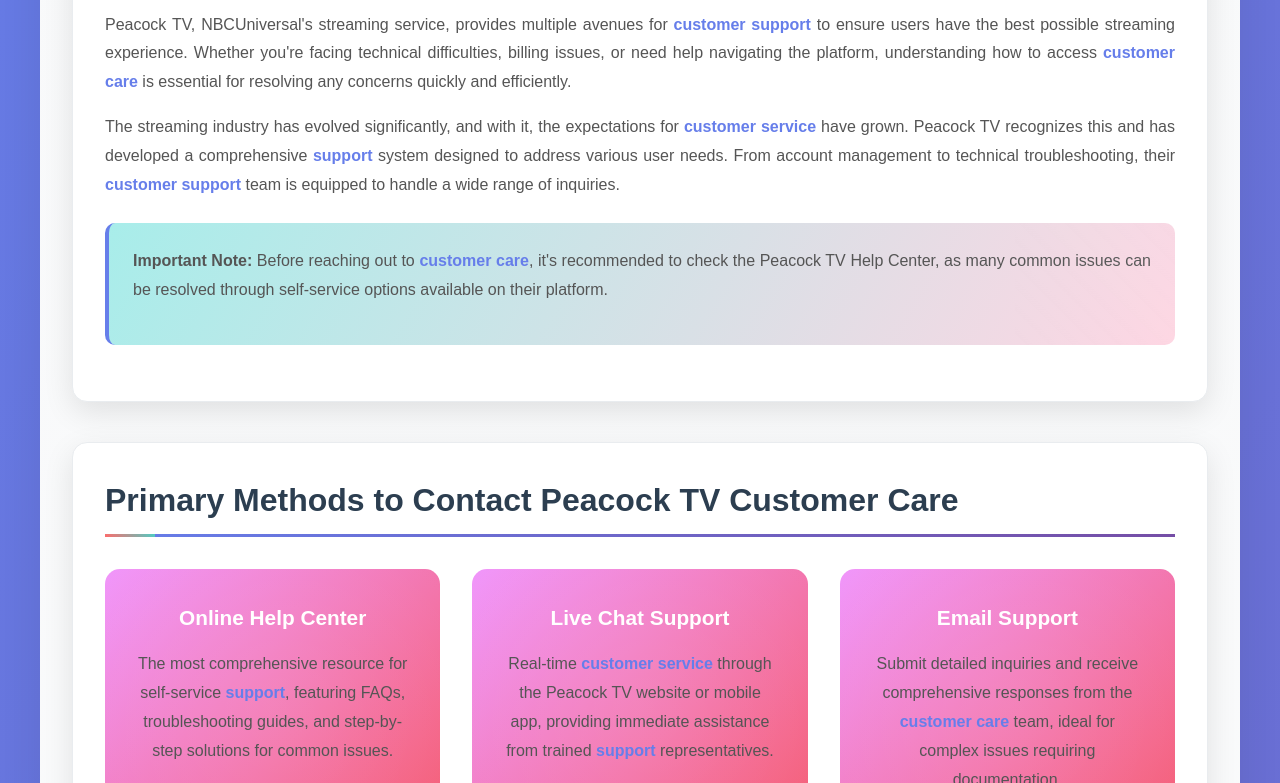
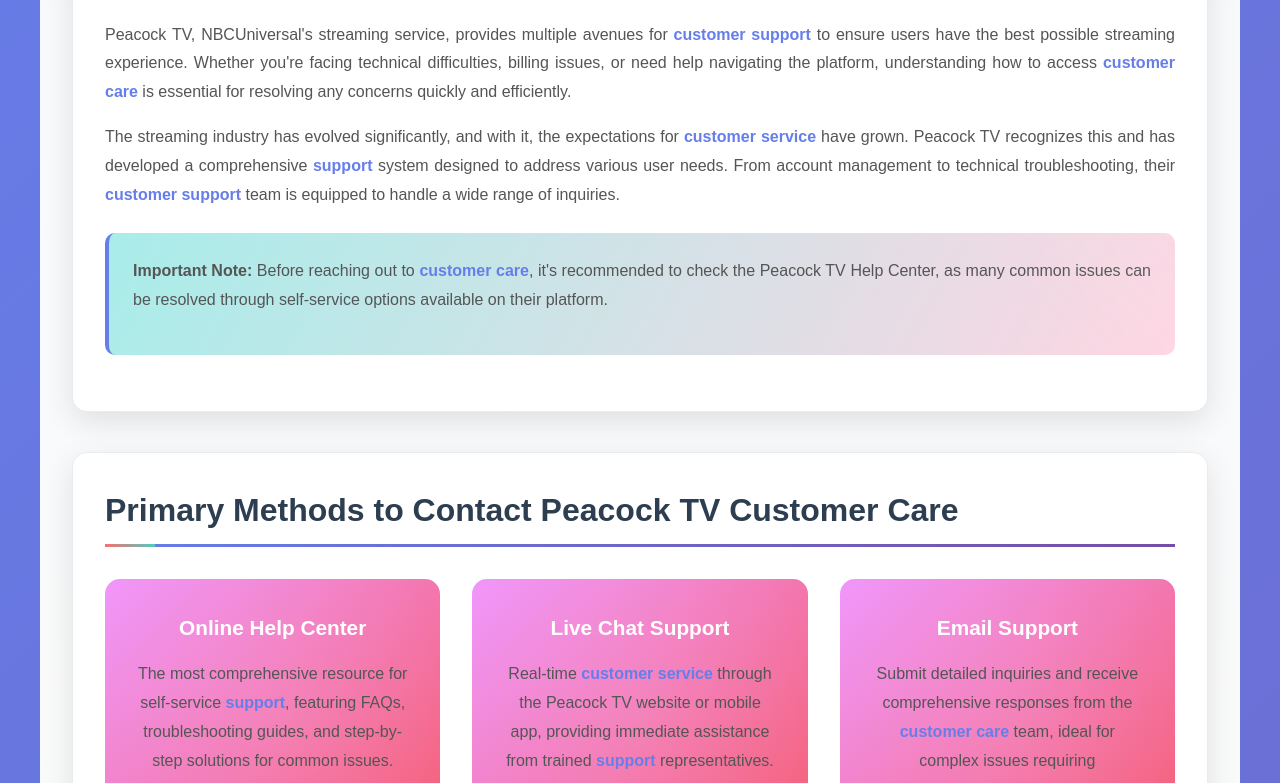
Before and after one commit to an-vii/Peacock-TV-Customer-Care, a plain HTML site: page index.html in a window 1280 px wide. Shown: the part 510-1293 px from the top of the page. Drawn offline with Linux system fonts and the light colour scheme.

Commit message:
Update index.html

```diff
--- a/index.html
+++ b/index.html
@@ -27,11 +27,8 @@
             max-width: 1200px;
             margin: 0 auto;
             background: white;
-            box-shadow: 0 20px 60px rgba(0,0,0,0.1);
-            border-radius: 20px;
-            overflow: hidden;
-            margin-top: 20px;
-            margin-bottom: 20px;
+            margin-top: 30px;
+            margin-bottom: 30px;
         }
 
         /* Header Styles */
```
